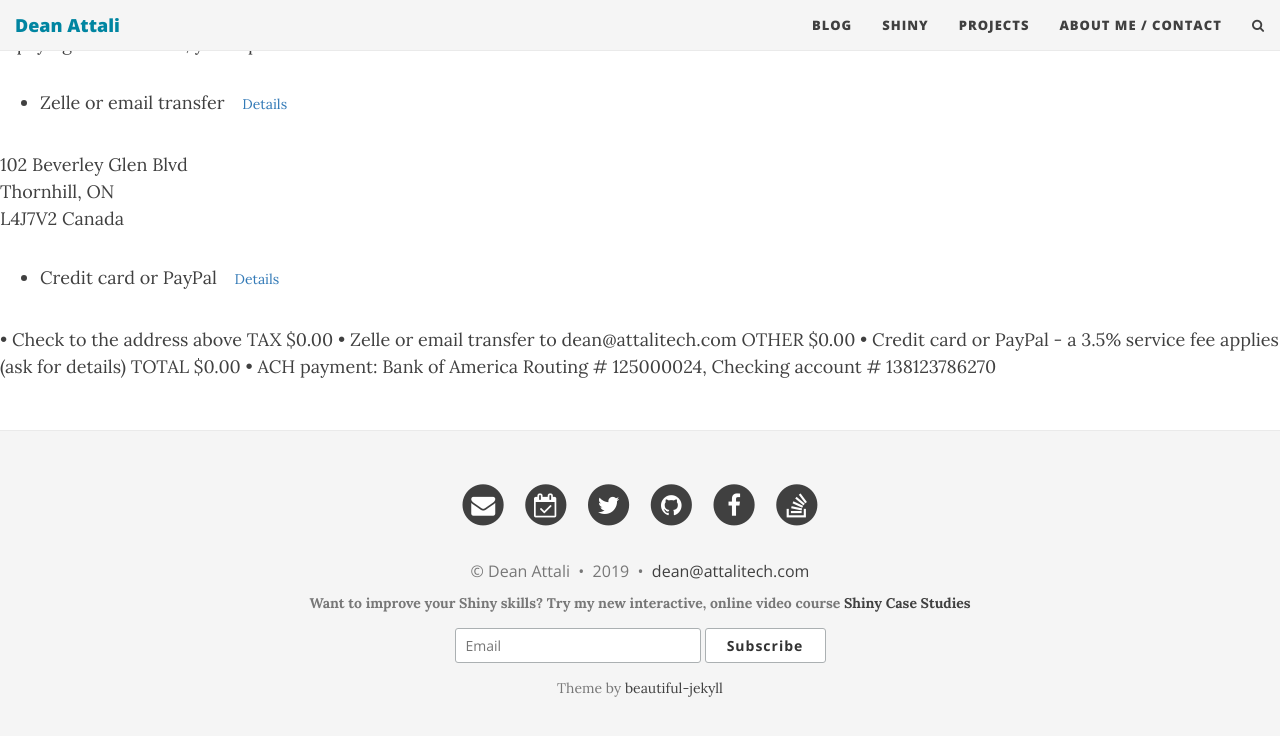
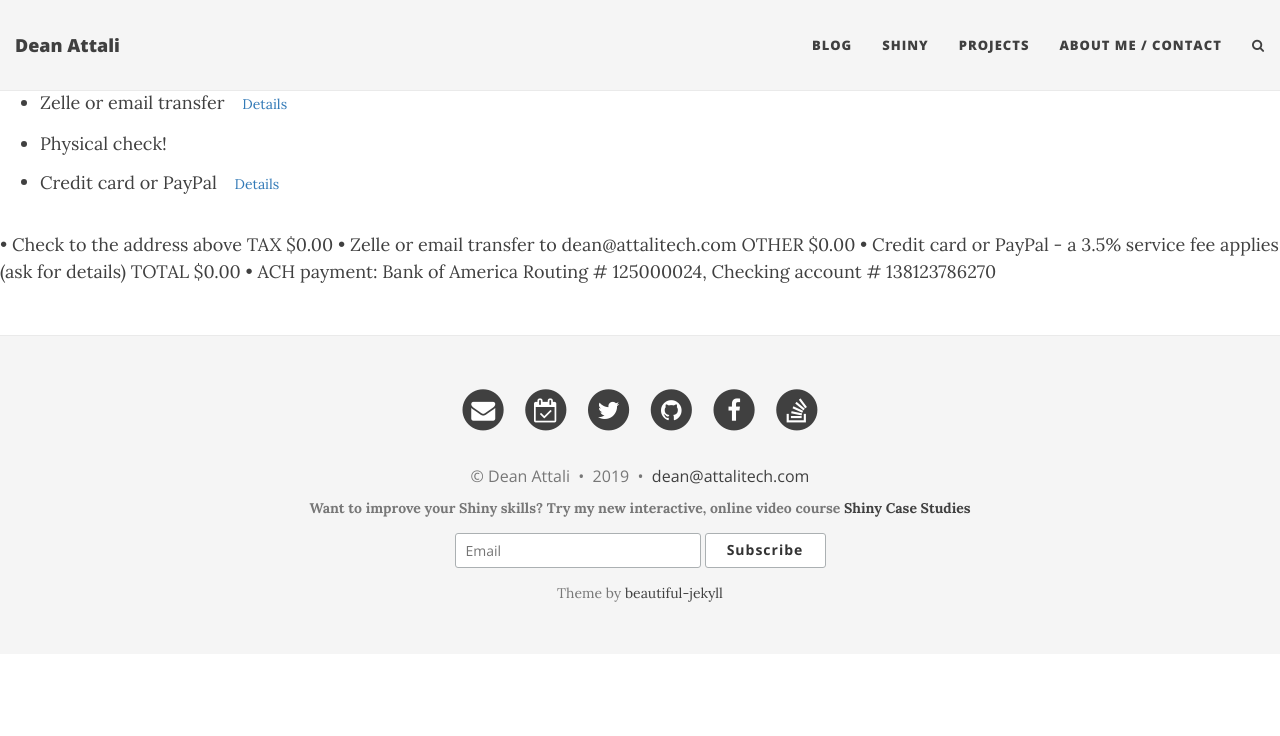
Before and after one commit to daattali/daattali.github.io, a Jekyll site: the page built from payments.md, in a window 1280 px wide. Shown: the top 736 px of the page. Built offline with Jekyll 4.4.1, drawn with Linux system fonts in a browser that asks for light colours; nearby versions of some CDN libraries.

Commit message:
Update payments.md

```diff
--- a/payments.md
+++ b/payments.md
@@ -12,12 +11,14 @@
 <div id="aa" class="collapse">
 dean@attalitech.com
 </div>
-- Physical check
-{: #bb .collapse}
+
+- Physical check!
+
 102 Beverley Glen Blvd
 Thornhill, ON
 L4J7V2
 Canada
+{: #bb .collapse}
 
 - Credit card or PayPal
 <button data-target="#a" class="btn btn-link" data-toggle="collapse">Details</button>
```
Also changed, not shown: other parts of payments.md (+0 -1 lines).
